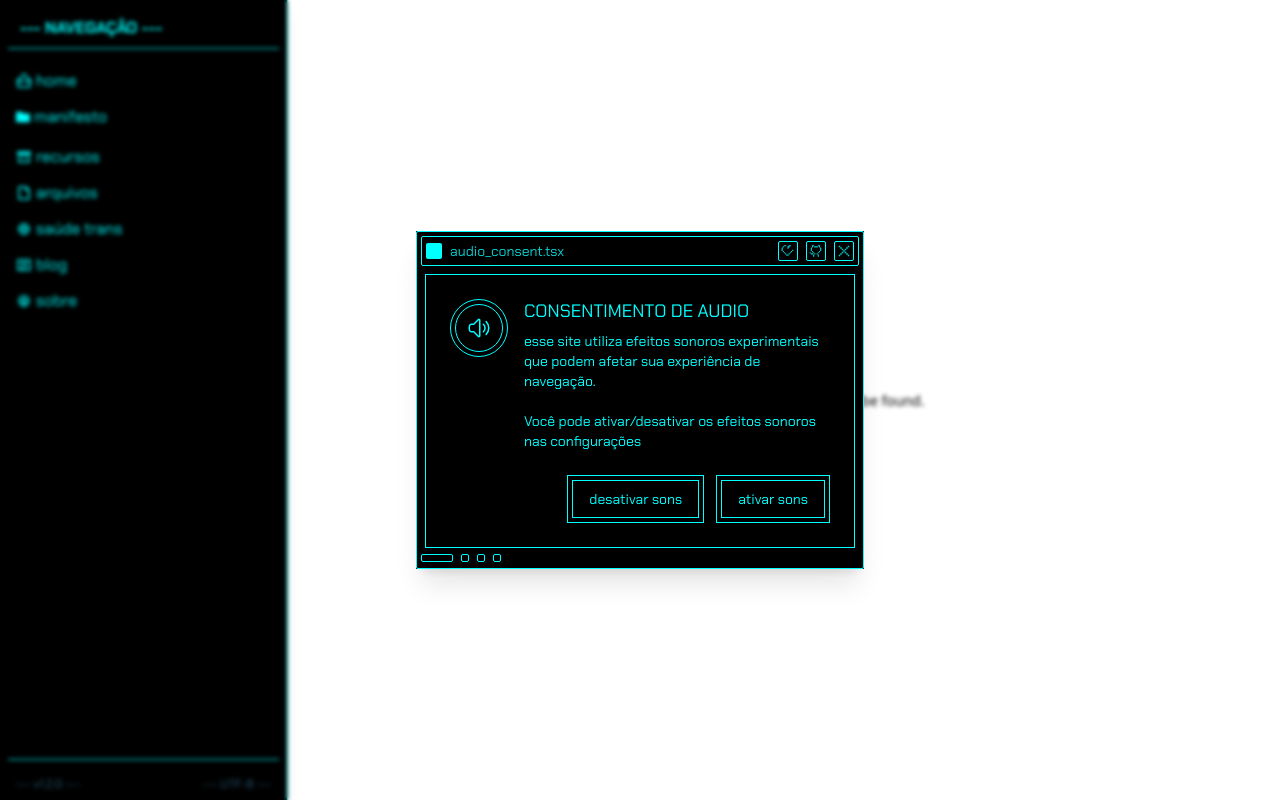
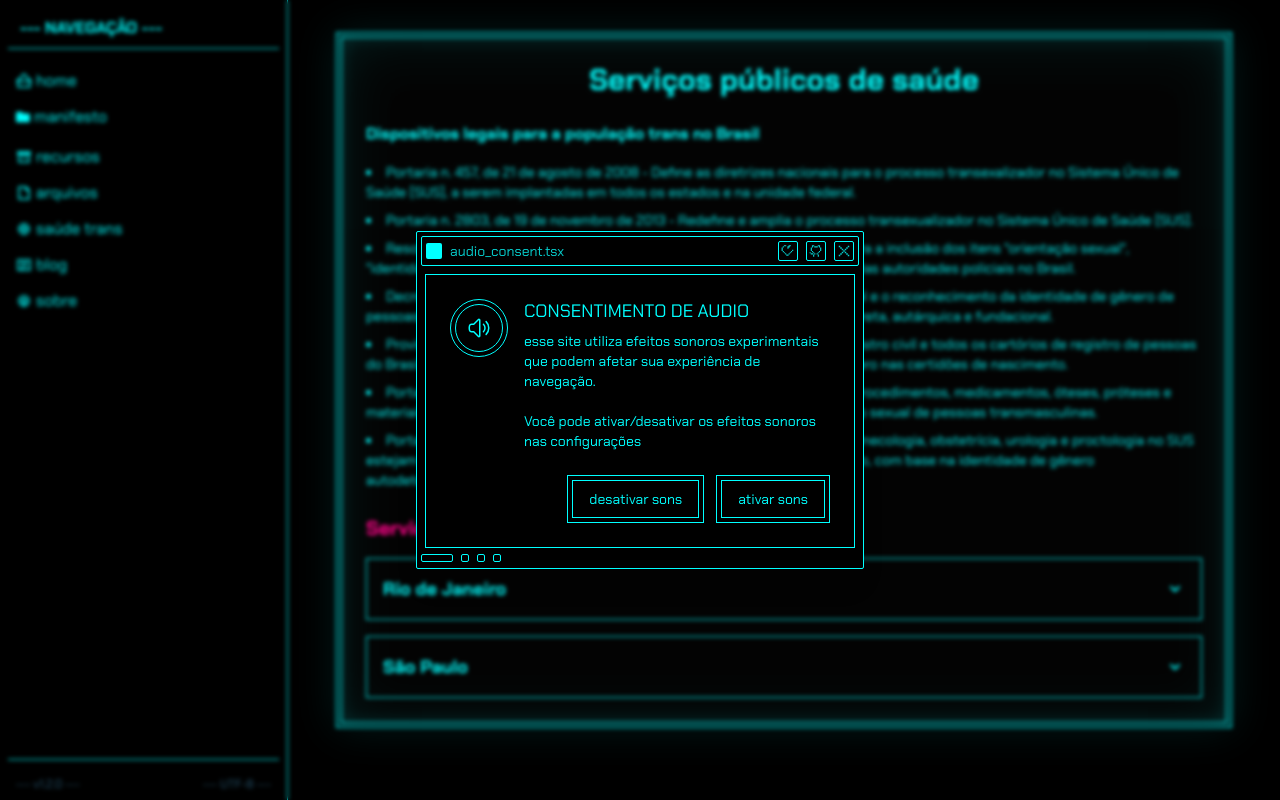
Before and after one commit to Coletivo-Anarquista-Trans/site, a Next.js app: page /saude-trans/servicos-publicos in a window 1280 px wide. Before the commit this address had no page. Built offline with nearby package versions, Linux system fonts and the light colour scheme.

Commit message:
feat: adicionando serviços publicos

```diff
--- /dev/null
+++ b/src/app/saude-trans/servicos-publicos/page.tsx
@@ -0,0 +1,84 @@
+"use client";
+
+import CyberContainer from "@/components/atoms/CyberContainer";
+import CyberResourceIcon from "@/components/atoms/CyberResourceIcon";
+import CyberDropdown from "@/components/molecules/CyberDropdown";
+
+export default function ServicosPublicos() {
+    // Rio de Janeiro services content
+    const rjServicesContent = (
+        <div className="space-y-4">
+            <div className="border border-accent1 p-4">
+                <h3 className="text-lg font-bold text-accent5 mb-3">Amb. de Saúde Int. de Travestis e Transexuais João W. Nery</h3>
+                <ul className="list-disc list-inside space-y-1">
+                    <li>Endereço: Av. Ernani do Amaral Peixoto, 169 - Centro, Niterói, RJ</li>
+                    <li>Contato: (21) 2717-8140</li>
+                </ul>
+            </div>
+        </div>
+    );
+
+    // São Paulo services content
+    const spServicesContent = (
+        <div className="space-y-4">
+            <div className="border border-accent1 p-4">
+                <h3 className="text-lg font-bold text-accent5 mb-3">Rede Sampa Trans</h3>
+                <div className="space-y-2">
+                    <p className="text-accent3 text-sm">Centros de atendimento disponíveis por região:</p>
+                    <div className="flex items-center">
+                        <CyberResourceIcon type="link" className="text-accent1 mr-2" />
+                        <a href="https://drive.prefeitura.sp.gov.br/cidade/secretarias/upload/saude/Rede_SAMPA_Trans_16_6_2023.pdf" target="_blank" rel="noopener noreferrer" className="text-accent1 hover:underline">
+                            Documento oficial com lista de centros
+                        </a>
+                    </div>
+                </div>
+            </div>
+        </div>
+    );
+
+    return (
+        <CyberContainer className="min-h-screen flex flex-col items-center overflow-x-hidden px-4 py-8">
+            <CyberContainer className="w-full max-w-4xl border border-accent1 p-1 crt-screen crt-curvature crt-reflection granular-effect">
+                <CyberContainer className="border border-accent1 p-6">
+                    <CyberContainer className="text-2xl sm:text-3xl font-bold text-accent1 mb-6 text-center">
+                        Serviços públicos de saúde
+                    </CyberContainer>
+
+                    <CyberContainer className="text-accent1 mb-6">
+                        <p className="font-bold mb-4">
+                            Dispositivos legais para a população trans no Brasil
+                        </p>
+                        <ul className="list-disc list-inside space-y-2 text-sm">
+                            <li>Portaria n. 457, de 21 de agosto de 2008 - Define as diretrizes nacionais para o processo transexalizador no Sistema Único de Saúde (SUS), a serem implantadas em todos os estados e na unidade federal.</li>
+                            <li>Portaria n. 2803, de 19 de novembro de 2013 - Redefine e amplia o processo transexualizador no Sistema Único de Saúde (SUS).</li>
+                            <li>Resolução nº 11, de 18 de dezembro de 2014 - Estabelece os parâmetros para a inclusão dos itens "orientação sexual", "identidade de gênero" e "nome social" nos boletins de ocorrência emitidos pelas autoridades policiais no Brasil.</li>
+                            <li>Decreto nº 8.727, de 28 de abril de 2016 - Dispõe sobre o uso do nome social e o reconhecimento da identidade de gênero de pessoas travestis e transexuais no âmbito da administração pública federal direta, autárquica e fundacional.</li>
+                            <li>Provimento nº 73/28 de junho de 2018 - Regulamentou a retificação do registro civil e todos os cartórios de registro de pessoas do Brasil ficaram obrigados a realizar a alteração de nome e marcador de gênero nas certidões de nascimento.</li>
+                            <li>Portaria nº 1.370, de 21 de junho de 2019 - Inclui oficialmente na tabela de procedimentos, medicamentos, óteses, próteses e materiais especiais do SUS um novo procedimento relacionado à redesignação sexual de pessoas transmasculinas.</li>
+                            <li>Portaria nº 1.693, de 10 de maio de 2024 - Garante que procedimentos de ginecologia, obstetrícia, urologia e proctologia no SUS estejam acessíveis a todas as pessoas, independentemente do sexo registrado, com base na identidade de gênero autodeterminada.</li>
+                        </ul>
+                    </CyberContainer>
+
+                    {/* Services by Region */}
+                    <CyberContainer className="space-y-4">
+                        <h2 className="text-xl font-bold text-accent5 mb-4">Serviços por região</h2>
+
+                        {/* Rio de Janeiro */}
+                        <CyberDropdown
+                            title="Rio de Janeiro"
+                            content={rjServicesContent}
+                            className="w-full max-w-4xl"
+                        />
+
+                        {/* São Paulo */}
+                        <CyberDropdown
+                            title="São Paulo"
+                            content={spServicesContent}
+                            className="w-full max-w-4xl"
+                        />
+                    </CyberContainer>
+                </CyberContainer>
+            </CyberContainer>
+        </CyberContainer>
+    );
+}
```
